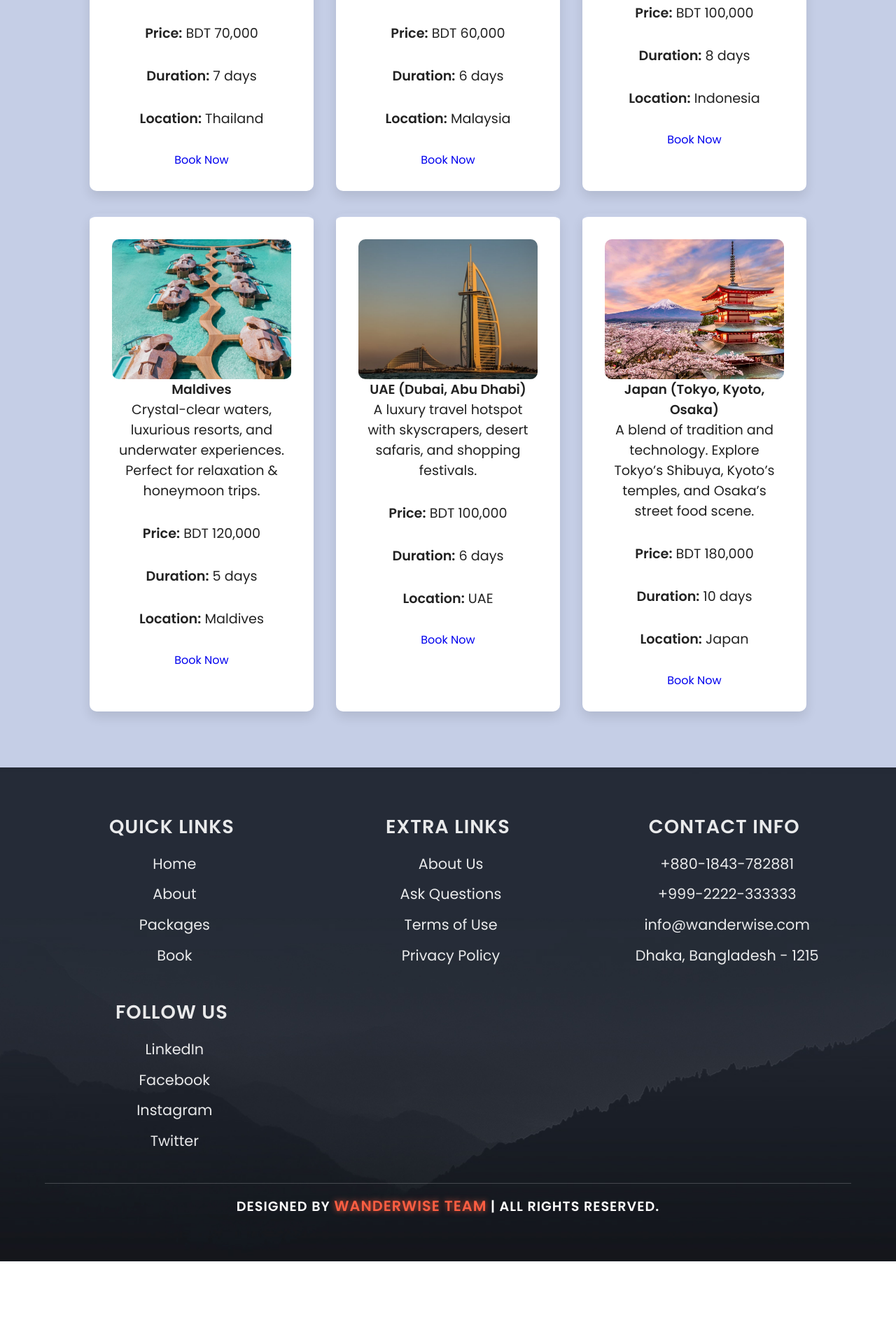
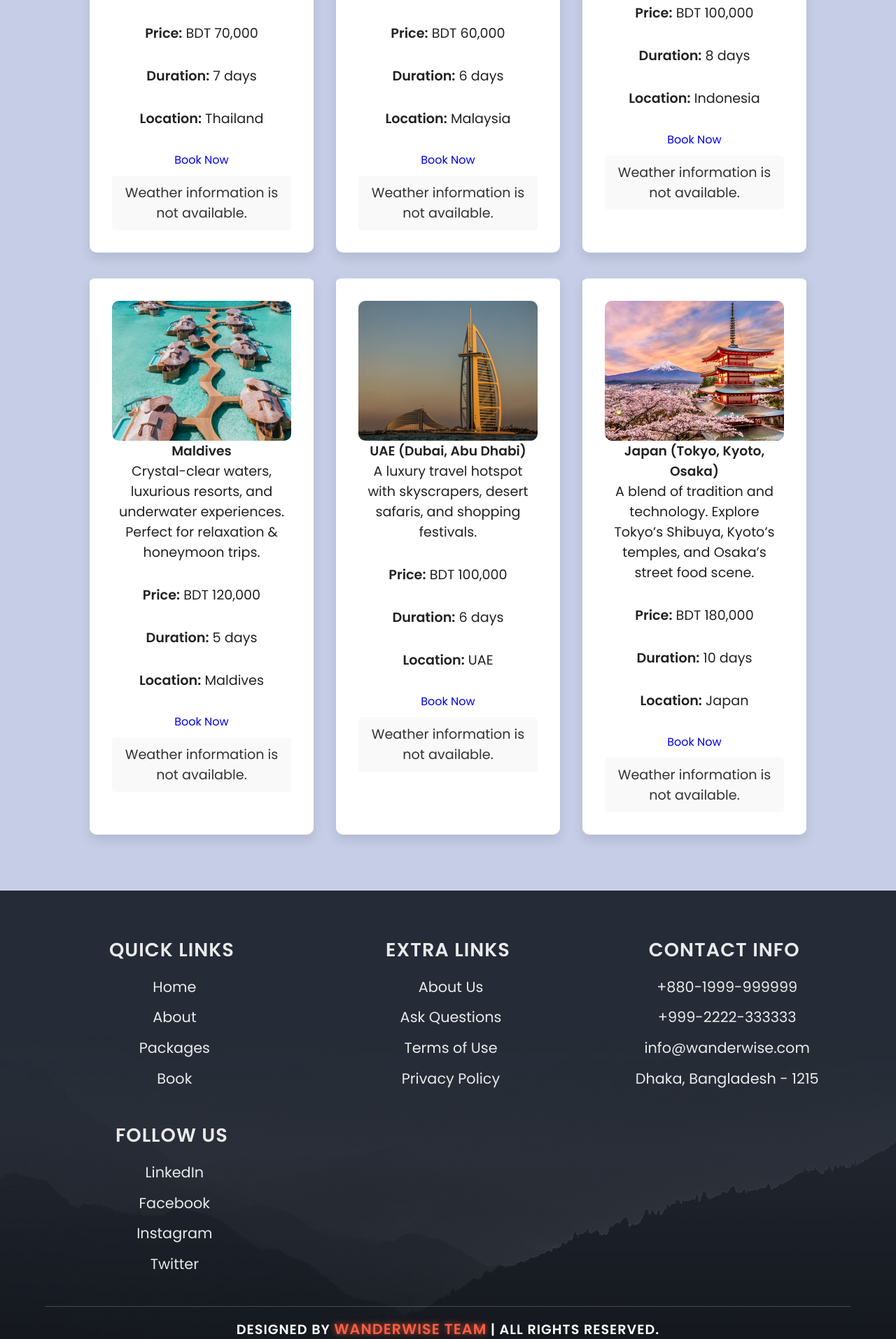
Before and after one commit to MotasimAbid19/WanderWise, a PHP site: page /views/packages.php in a window 1280 px wide. Shown: the part 836-2750 px from the top of the page at 70% size. Before the commit the page ends 2639 px from the top, so only its background shows below. Run offline with PHP 8.4, Linux system fonts and the light colour scheme; data comes from the database, SQL or seed files in the repository.

Commit message:
added Weather API

```diff
--- a/assets/css/packages.css
+++ b/assets/css/packages.css
@@ -143,6 +143,21 @@
 .search-btn:hover {
     background-color: var(--black);
 }
+/* Weather Info Styling */
+.weather {
+    font-size: 1.2rem;
+    color: #333;
+    margin-top: 10px;
+    background-color: #f9f9f9;
+    padding: 10px;
+    border-radius: 5px;
+}
+
+.weather img {
+    width: 30px;
+    vertical-align: middle;
+    margin-right: 10px;
+}
 
 /* Responsive Design */
 @media (max-width: 1024px) {
--- a/includes/footer.php
+++ b/includes/footer.php
@@ -21,7 +21,7 @@
         <!-- Contact Info Section -->
         <div class="box">
             <h3>Contact Info</h3>
-            <a href="#"><i class="fas fa-phone"></i> +880-1843-782881</a>
+            <a href="#"><i class="fas fa-phone"></i> +880-1999-999999</a>
             <a href="#"><i class="fas fa-phone"></i> +999-2222-333333</a>
             <a href="#"><i class="fas fa-envelope"></i> info@wanderwise.com</a>
             <a href="#"><i class="fas fa-map-marker-alt"></i> Dhaka, Bangladesh - 1215</a>
--- a/views/packages.php
+++ b/views/packages.php
@@ -31,6 +31,7 @@
             <?php
             if ($result->num_rows > 0) {
                 while ($row = $result->fetch_assoc()) {
+                    $location = $row['location'];
                     echo '<div class="package">';
                     echo '<img src="../assets/images/' . $row['image'] . '" alt="' . $row['name'] . '" class="package-image" loading="lazy">';
                     echo '<h3>' . $row['name'] . '</h3>';
@@ -39,6 +40,7 @@
                     echo '<p><strong>Duration:</strong> ' . $row['duration'] . ' days</p>';
                     echo '<p><strong>Location:</strong> ' . $row['location'] . '</p>';
                     echo '<a href="../views/booking.php?package_id=' . $row['id'] . '" class="btn">Book Now</a>';
+                    echo '<div class="weather" id="weather-' . $row['id'] . '">Loading weather...</div>';
                     echo '</div>';
                 }
             } else {
@@ -52,6 +54,36 @@
     </div>
 </section>
 
+<script>
+    // JavaScript to fetch weather information and update the page
+
+    // Function to get weather data
+    function getWeather(city, packageId) {
+        const apiKey = '8322b32e0599aa281bfeb37f18204890';
+        const url = `https://api.openweathermap.org/data/2.5/weather?q=${city}&appid=${apiKey}&units=metric`;
+
+        fetch(url)
+            .then(response => response.json())
+            .then(data => {
+                const weatherElement = document.getElementById('weather-' + packageId);
+                const temperature = data.main.temp;
+                const weatherDescription = data.weather[0].description;
+
+                weatherElement.innerHTML = `Temperature: ${temperature}°C, ${weatherDescription}`;
+            })
+            .catch(err => {
+                console.error('Error fetching weather data:', err);
+                const weatherElement = document.getElementById('weather-' + packageId);
+                weatherElement.innerHTML = 'Weather information is not available.';
+            });
+    }
+
+    // Fetch weather data for each package location
+    <?php foreach ($result as $package) { ?>
+        getWeather('<?php echo $package['location']; ?>', <?php echo $package['id']; ?>);
+    <?php } ?>
+</script>
+
 <?php
 // Include footer
 include '../includes/footer.php';
```
